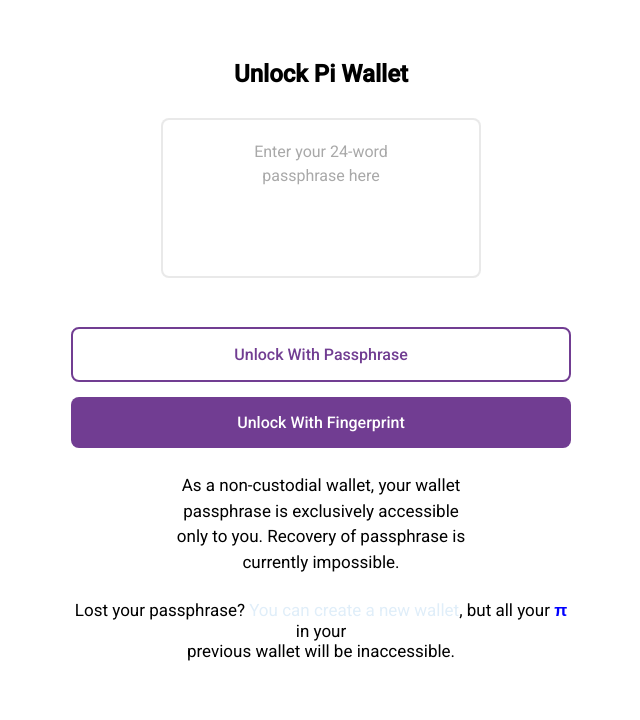
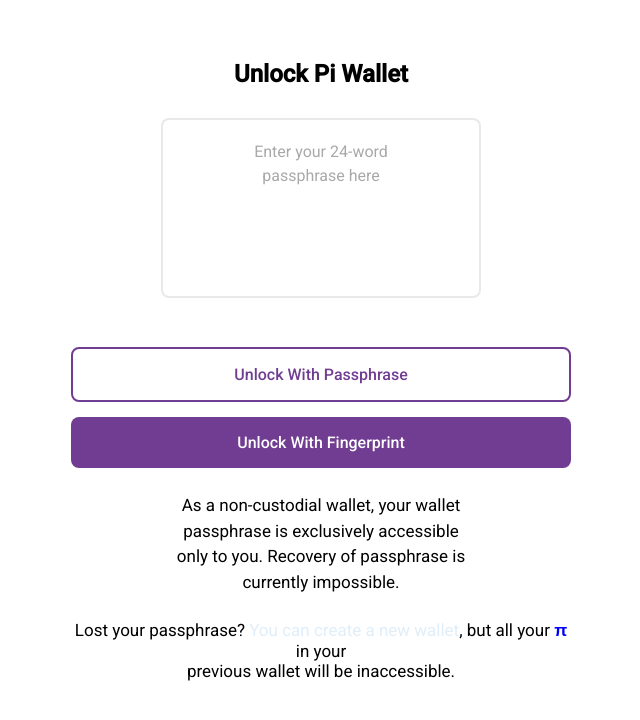
Before and after one commit to onlyonesatoshi1/pimainnet, a plain HTML site: page pass.html in a window 1280 px wide. Shown: the whole page, without its empty margins (319-959 px from the left). Drawn offline with Linux system fonts and the light colour scheme.

Commit message:
Update pass.html

```diff
--- a/pass.html
+++ b/pass.html
@@ -36,8 +36,8 @@
             border-radius: 8px;
             padding: 20px;
             margin-bottom: 30px;
-            width: 320px; /* Slightly reduced width */
-            height: 160px; /* Slightly reduced height */
+            width: 320px; /* Adjusted width */
+            height: 180px; /* Increased height to 180px */
             resize: none;
             text-align: center;
             font-size: 16px;
```
